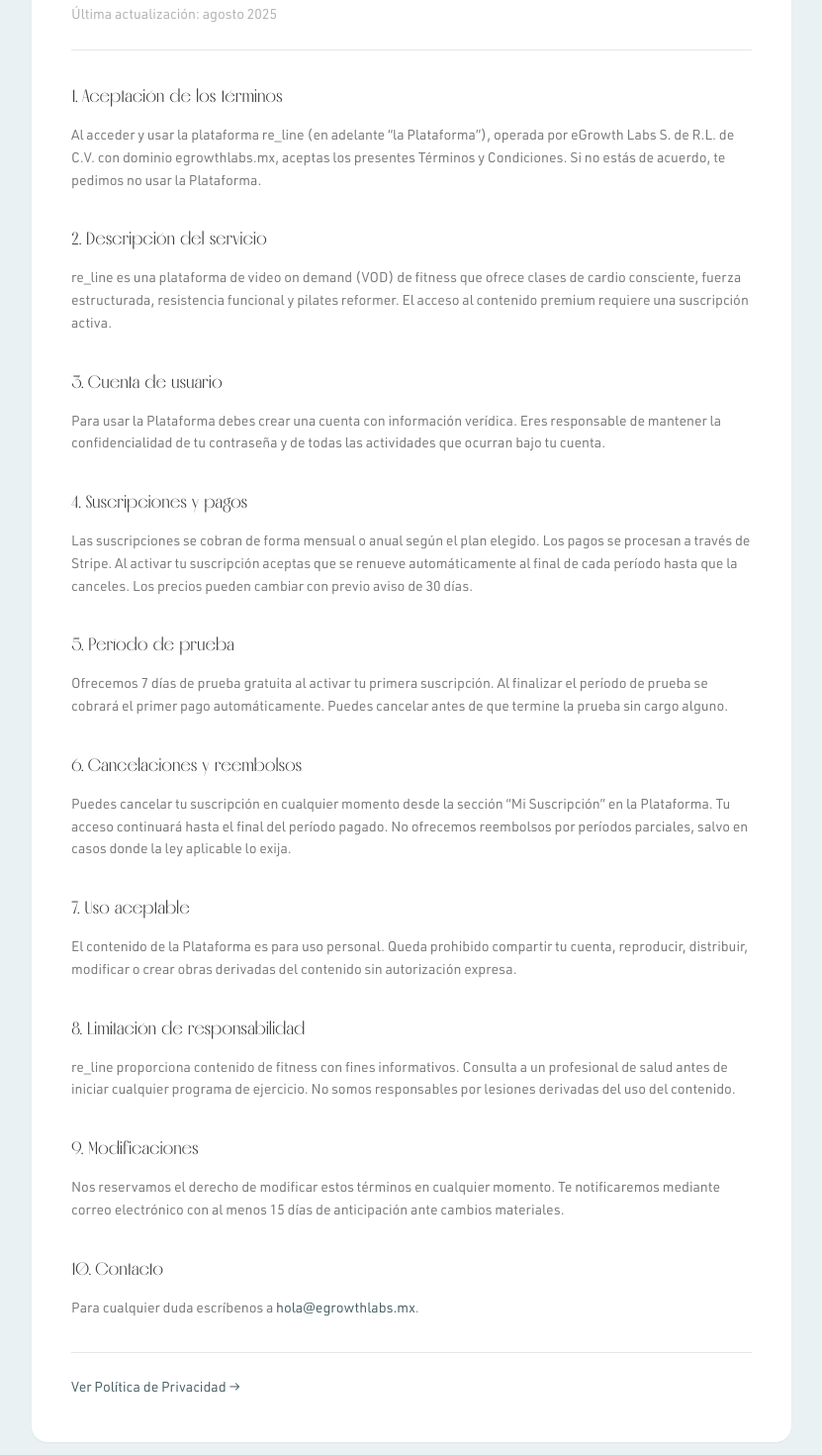
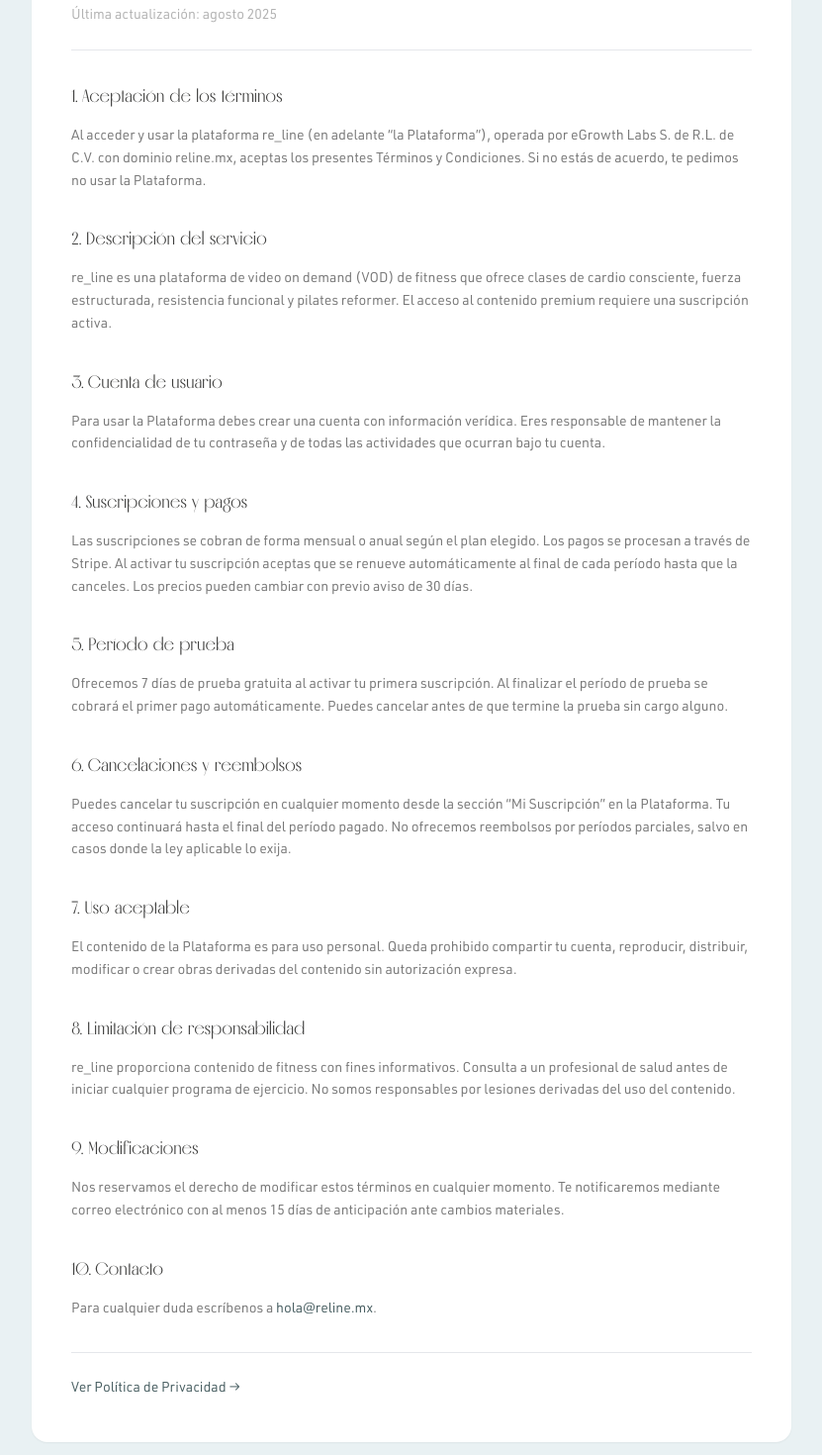
Before and after one commit to egrowthlabs/egl-training-ui, a Next.js app: page /terminos in a window 1280 px wide. Shown: the part 260-1730 px from the top of the page at 99% size, without its empty margins (224-1055 px from the left). Built offline with nearby package versions, Linux system fonts and the light colour scheme; no server answers.

Commit message:
fix: reemplazar todas las referencias egrowthlabs por reline.mx en webapp + OG metadata

```diff
--- a/app/layout.tsx
+++ b/app/layout.tsx
@@ -10,19 +10,33 @@
   description:
     'Plataforma VOD de fitness re_line. Cardio consciente, fuerza estructurada, pilates reformer y más. your rutine. your life.',
   keywords: ['re_line', 'fitness', 'VOD', 'pilates', 'cardio', 'fuerza', 'workout', 'entrenamiento', 'México'],
-  metadataBase: new URL('https://app.egrowthlabs.mx'),
-  robots: { index: false, follow: false }, // app privada — no indexar
+  metadataBase: new URL('https://app.reline.mx'),
+  robots: { index: false, follow: false }, // app privada — no indexar en buscadores
+  icons: {
+    icon:  '/images/logo-re-line-dark.png',
+    apple: '/images/logo-re-line-dark.png',
+  },
   openGraph: {
     title:       're_line | inner & out',
     description: 'your rutine. your life. Plataforma de fitness VOD.',
     siteName:    're_line',
+    url:         'https://app.reline.mx',
     locale:      'es_MX',
     type:        'website',
+    images: [
+      {
+        url:    'https://reline.mx/images/reline_betzy_entrenamiento-planche-terraza.jpeg',
+        width:  1200,
+        height: 630,
+        alt:    're_line | inner & out — your rutine. your life.',
+      },
+    ],
   },
   twitter: {
-    card:        'summary',
+    card:        'summary_large_image',
     title:       're_line | inner & out',
     description: 'your rutine. your life. Plataforma de fitness VOD.',
+    images:      ['https://reline.mx/images/reline_betzy_entrenamiento-planche-terraza.jpeg'],
   },
 }
 
--- a/app/privacidad/page.tsx
+++ b/app/privacidad/page.tsx
@@ -98,7 +98,7 @@
             <h2 className="font-melodrama text-lg text-dark">6. Tus derechos (ARCO)</h2>
             <p className="font-urwdin text-sm text-dark/70 leading-relaxed">
               Tienes derecho a Acceder, Rectificar, Cancelar u Oponerte al tratamiento de tus datos personales. Para ejercer estos derechos escríbenos a{' '}
-              <a href="mailto:hola@egrowthlabs.mx" className="text-primary hover:underline">hola@egrowthlabs.mx</a>{' '}
+              <a href="mailto:hola@reline.mx" className="text-primary hover:underline">hola@reline.mx</a>{' '}
               indicando el derecho que deseas ejercer. Responderemos en un plazo máximo de 20 días hábiles.
             </p>
           </section>
@@ -128,7 +128,7 @@
             <h2 className="font-melodrama text-lg text-dark">10. Contacto</h2>
             <p className="font-urwdin text-sm text-dark/70 leading-relaxed">
               Para cualquier consulta sobre privacidad:{' '}
-              <a href="mailto:hola@egrowthlabs.mx" className="text-primary hover:underline">hola@egrowthlabs.mx</a>
+              <a href="mailto:hola@reline.mx" className="text-primary hover:underline">hola@reline.mx</a>
             </p>
           </section>
 
--- a/app/terminos/page.tsx
+++ b/app/terminos/page.tsx
@@ -29,7 +29,7 @@
           <section className="space-y-4">
             <h2 className="font-melodrama text-lg text-dark">1. Aceptación de los términos</h2>
             <p className="font-urwdin text-sm text-dark/70 leading-relaxed">
-              Al acceder y usar la plataforma re_line (en adelante &ldquo;la Plataforma&rdquo;), operada por eGrowth Labs S. de R.L. de C.V. con dominio egrowthlabs.mx, aceptas los presentes Términos y Condiciones. Si no estás de acuerdo, te pedimos no usar la Plataforma.
+              Al acceder y usar la plataforma re_line (en adelante &ldquo;la Plataforma&rdquo;), operada por eGrowth Labs S. de R.L. de C.V. con dominio reline.mx, aceptas los presentes Términos y Condiciones. Si no estás de acuerdo, te pedimos no usar la Plataforma.
             </p>
           </section>
 
@@ -93,7 +93,7 @@
             <h2 className="font-melodrama text-lg text-dark">10. Contacto</h2>
             <p className="font-urwdin text-sm text-dark/70 leading-relaxed">
               Para cualquier duda escríbenos a{' '}
-              <a href="mailto:hola@egrowthlabs.mx" className="text-primary hover:underline">hola@egrowthlabs.mx</a>.
+              <a href="mailto:hola@reline.mx" className="text-primary hover:underline">hola@reline.mx</a>.
             </p>
           </section>
 
```
